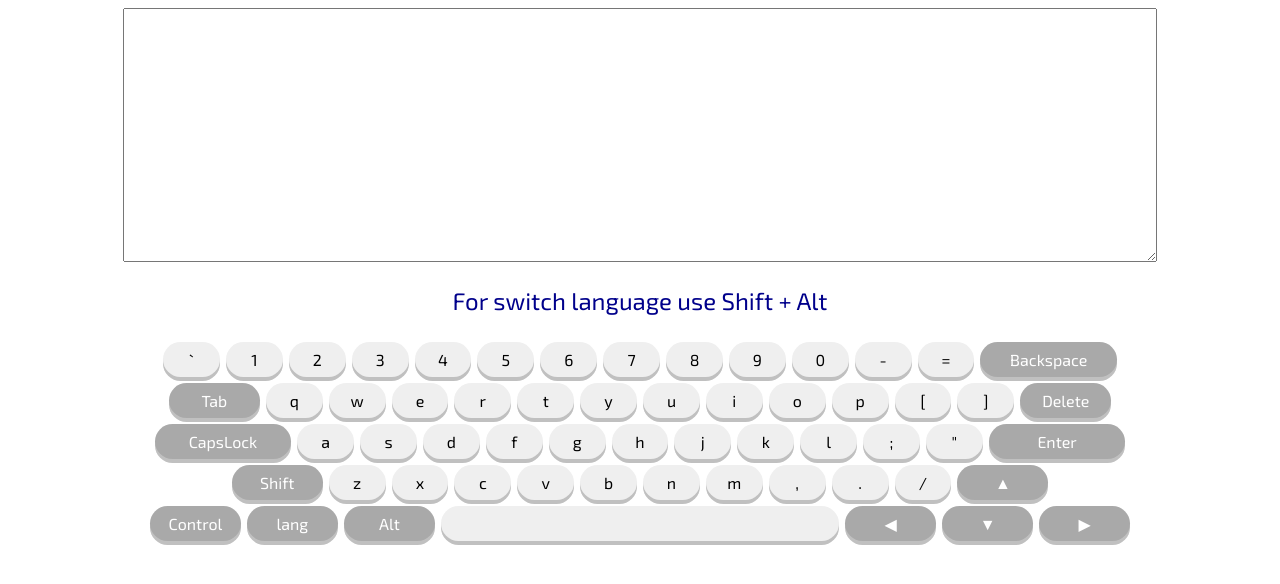
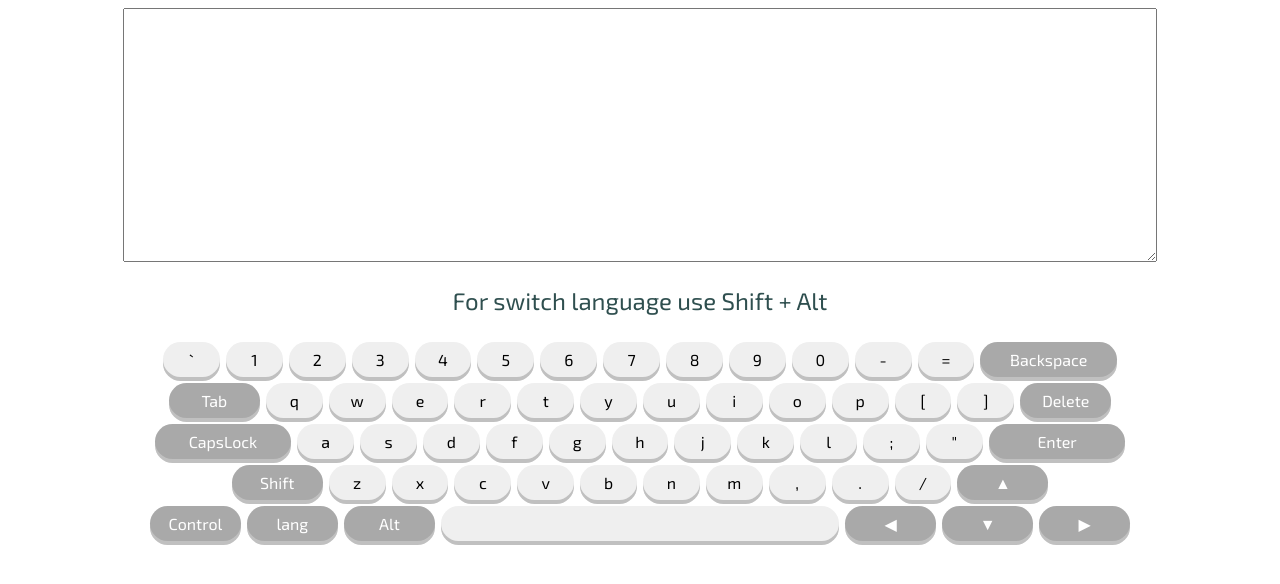
Before and after one commit to iralitv/codejam-virtual-keyboard-2020, a website built with webpack: page index.html in a window 1280 px wide. Built offline with nearby package versions, Linux system fonts and the light colour scheme.

```diff
--- a/src/css/style.css
+++ b/src/css/style.css
@@ -10,7 +10,7 @@
 .keyboard__switch {
   font-family: 'Exo 2', sans-serif;
   font-size: 1.5rem;
-  color: darkblue;
+  color: darkslategrey;
   text-align: center;
 }
 
```
